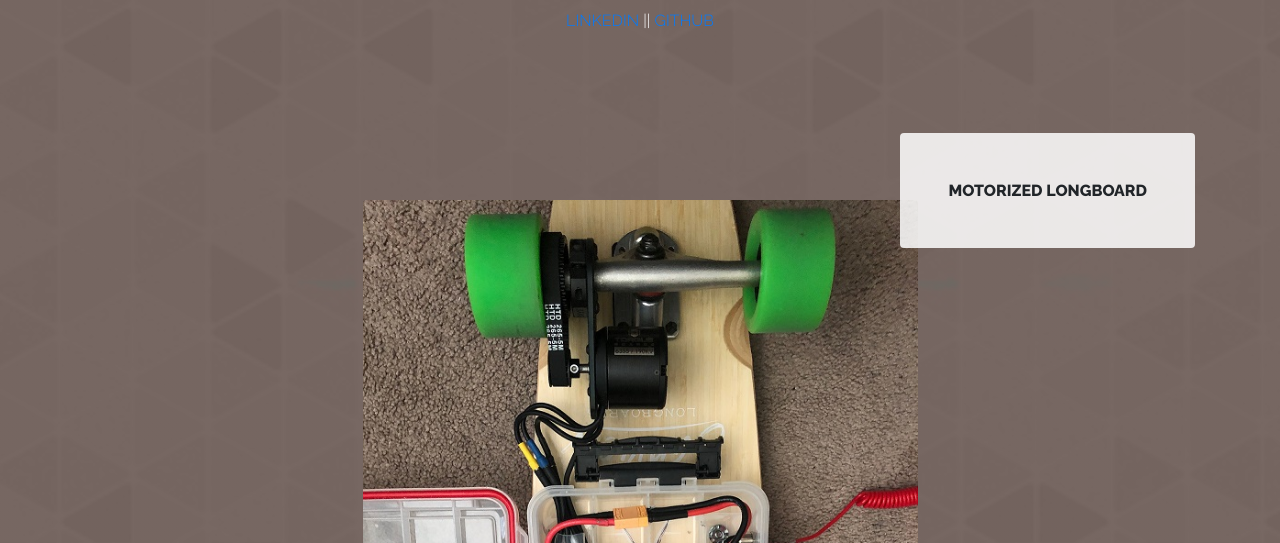
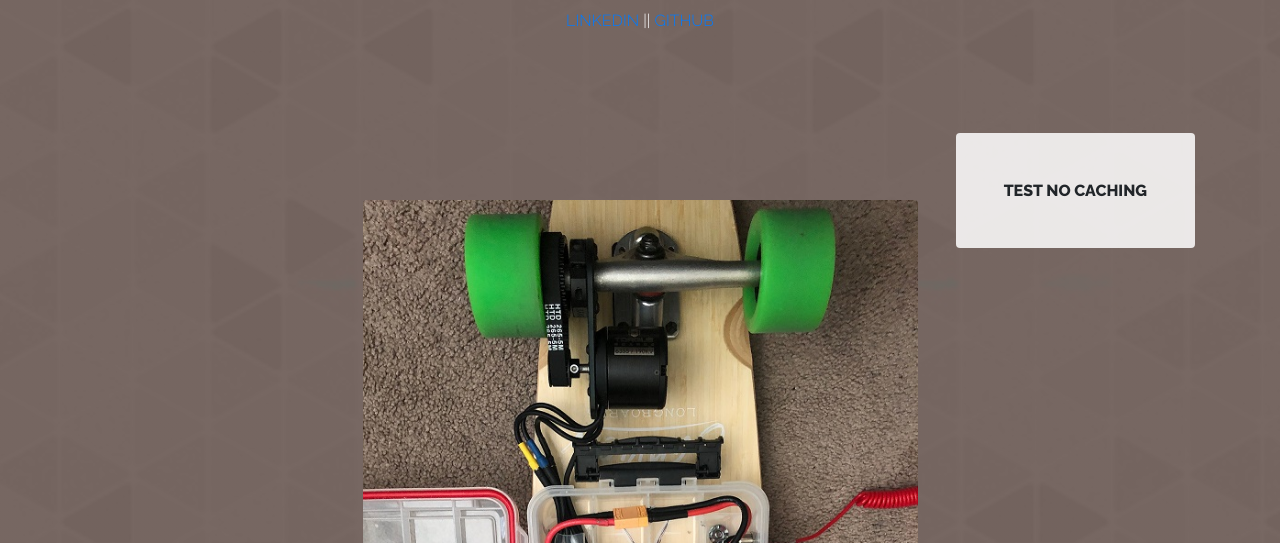
Before and after one commit to CSCE412F22/csce412jleal, a website: page portfolio.html in a window 1280 px wide. Shown: the part 257-800 px from the top of the page. Drawn offline with Linux system fonts and the light colour scheme.

Commit message:
test no caching

```diff
--- a/portfolio.html
+++ b/portfolio.html
@@ -67,7 +67,7 @@
         <div class="product-item-title d-flex">
           <div class="bg-faded p-5 d-flex ml-auto rounded">
             <h2 class="section-heading mb-0">
-              <span class="section-heading-upper">Motorized Longboard</span>
+              <span class="section-heading-upper">test no caching</span>
               <!-- <span class="section-heading-lower">Coffees &amp; Teas</span> -->
             </h2>
           </div>
```
